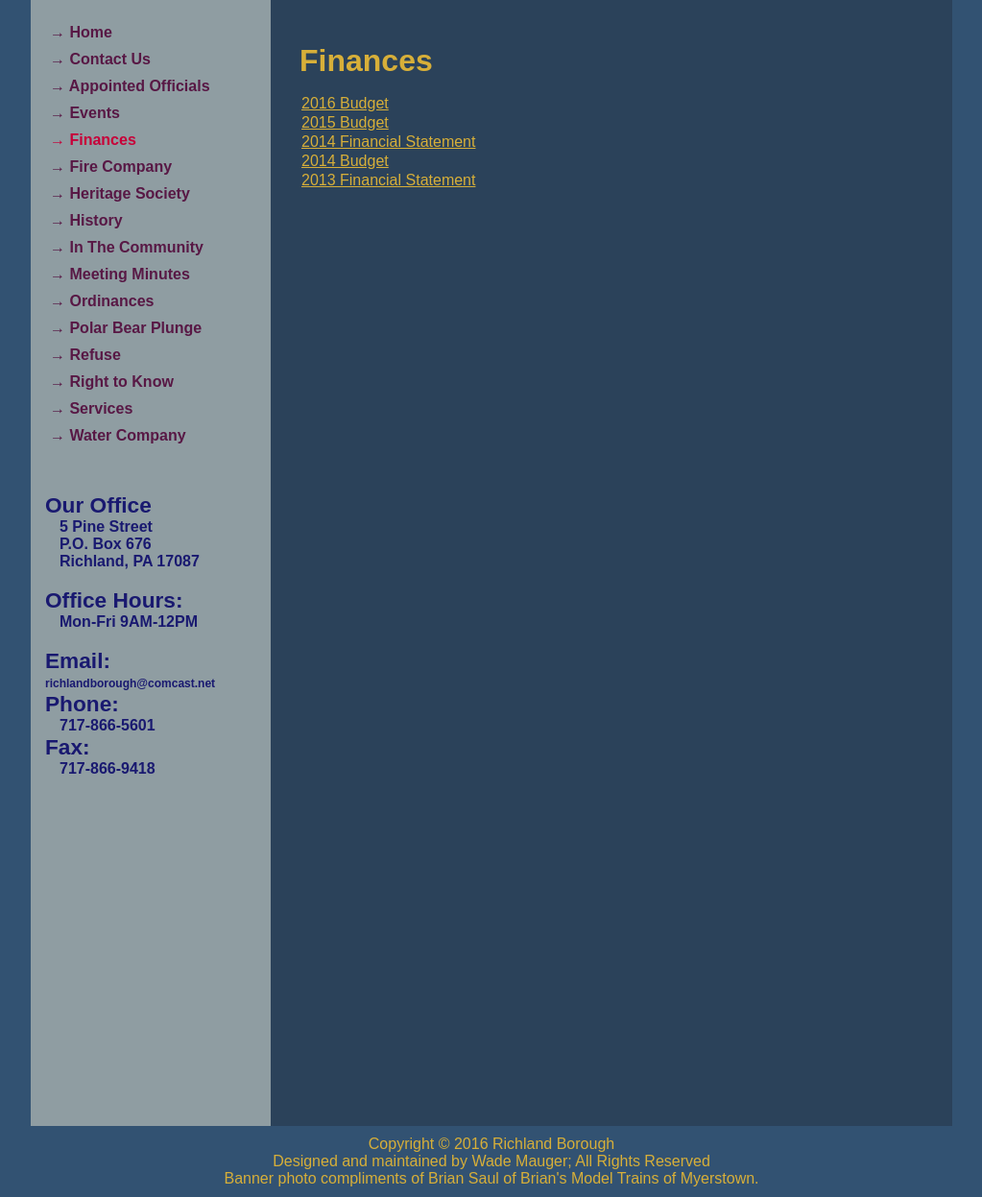
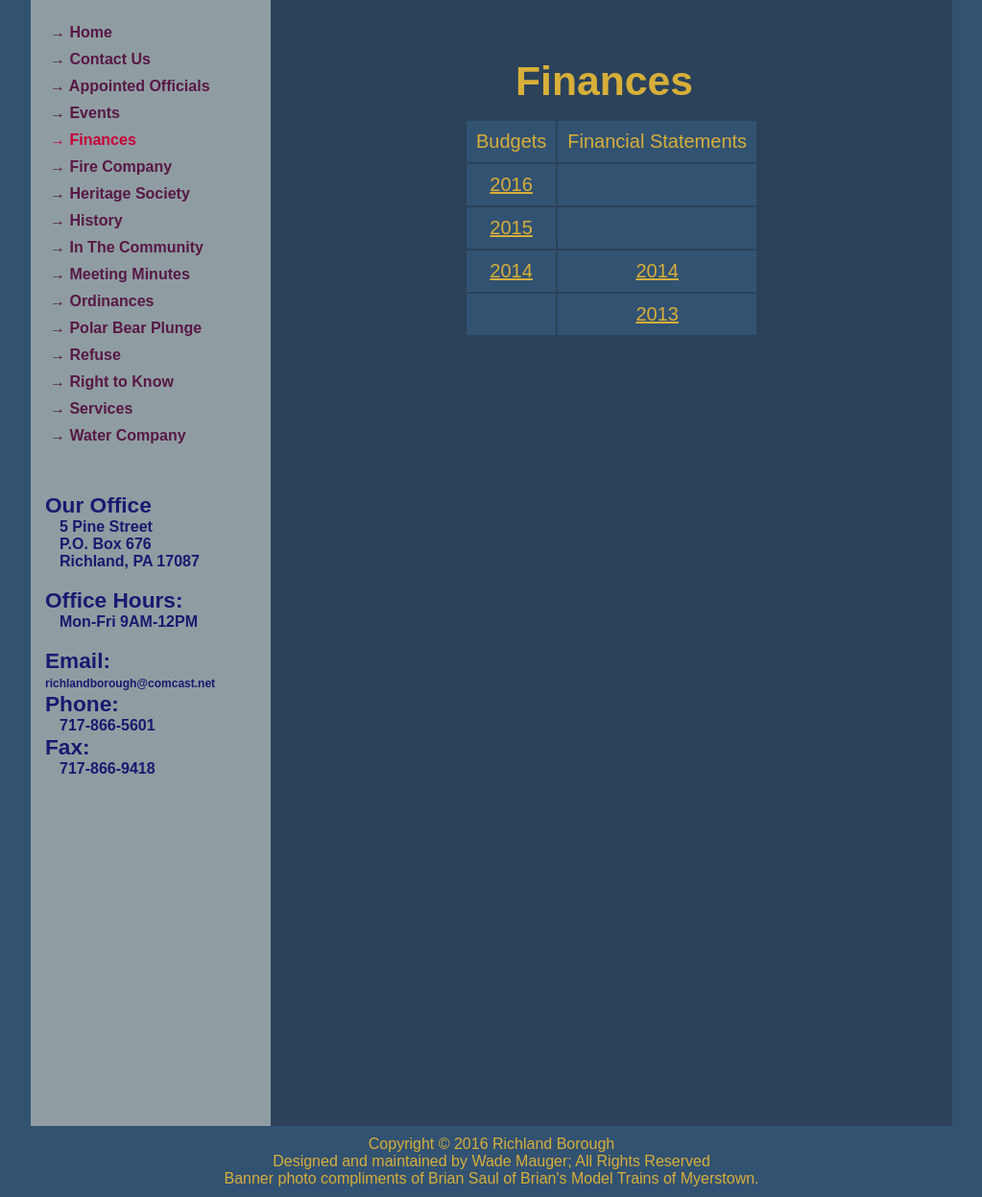
Before and after one commit to wademauger/Richland-Jekyll, a Jekyll site: the page built from finances.md, in a window 1280 px wide. Shown: the part 200-1447 px from the top of the page at 96% size, without its empty margins (128-1151 px from the left). Built offline with Jekyll 4.4.1, drawn with Linux system fonts in a browser that asks for light colours; a script that is not in the unit is left out.

Commit message:
Update finances page layout

```diff
--- /dev/null
+++ b/_layouts/finances.html
@@ -0,0 +1,16 @@
+<!DOCTYPE html>
+<html>
+  {% include head.html %}
+  <body>
+  <div class="content">
+    {% include header.html %}
+    {% include sidebar.html %}
+    <div class="markdown">
+    <div id="finances_content">
+      {{ content }}
+    </div>
+    </div><!--close div markdown-->
+  </div> <!--close div content-->
+    {% include footer.html %}
+  </body>
+</html>
--- a/_sass/content_style.scss
+++ b/_sass/content_style.scss
@@ -112,3 +112,10 @@
 		margin-left: 200px;
 	}
 }
+
+#finances_content table {
+	margin: auto;
+  td {
+		text-align: center;
+	}
+}
--- a/finances.md
+++ b/finances.md
@@ -8,8 +8,8 @@
 
 # Finances
 
-| [2016 Budget](./files/Budget_2016.pdf) |
-| [2015 Budget](./files/Budget_2015.pdf) |
-| [2014 Financial Statement](./files/Financial_Statement_2014.pdf) |
-| [2014 Budget](./files/Financial_Statement_2014.pdf) |
-| [2013 Financial Statement](./files/Financial_Statement_2013.pdf) |
+|Budgets|Financial Statements|
+| [2016](./files/Budget_2016.pdf) |
+| [2015](./files/Budget_2015.pdf) |
+| [2014](./files/Financial_Statement_2014.pdf) | [2014](./files/Financial_Statement_2014.pdf) |
+|  | [2013](./files/Financial_Statement_2013.pdf) |
```
Also changed, not shown: other parts of finances.md (+1 -1 lines).
